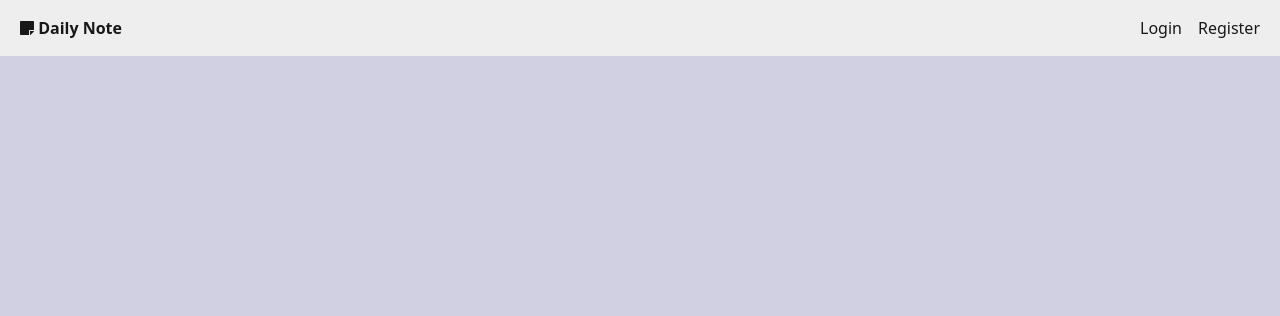
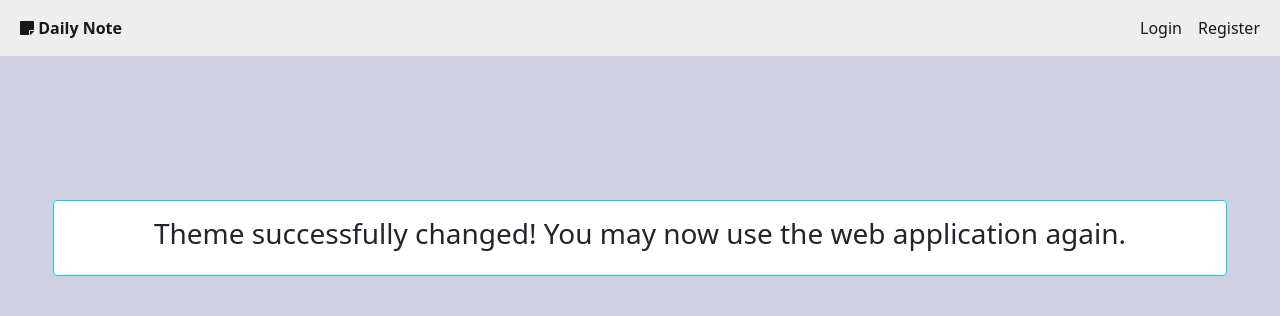
Before and after one commit to mryoshizaki/daily-note, a Django app: page / in a window 1280 px wide. Shown: the top 316 px of the page. Run offline with Django 3.2, Linux system fonts and the light colour scheme; some libraries are stand-ins or nearby versions.

Commit message:
front end

```diff
--- a/main/templates/main/index.html
+++ b/main/templates/main/index.html
@@ -1,2 +1,14 @@
 {% extends 'main/navbar.html' %}
-<h1>dansdksnakjjasd</h1>
+{%block content%}
+<br> <br> <br> <br> <br> <br>
+
+<div class="col-11" style="margin: auto;">
+    <div class="card border-info" style="margin: auto;">
+        <div class="card-body" style="text-align: center;">
+            <h3>Theme successfully changed! You may now use the web application again.</h3>
+        </div>
+    </div>
+</div>
+
+<br> <br> <br> <br> <br> <br>
+{% endblock %}
--- a/main/views.py
+++ b/main/views.py
@@ -239,6 +239,13 @@ def update_event(request,pk):
 def Pastel_Themed(request):
     user = request.user
     color = Color.objects.get(user = user)
+
+    events = Event.objects.filter(user=user).filter(event_type="Event")
+    event_count = events.count()
+    tasks = Event.objects.filter(user=user).filter(event_type="Task")
+    task_count = tasks.count()
+    notExist = ""
+
     colorform = Colorform({'user':user,'value_navbar':"#eeeeee",'value_background':"#d1cfe2"},instance=color)
     if(colorform.is_valid()):
         colorform.save()
@@ -246,12 +253,19 @@ def Pastel_Themed(request):
     else:
         print(colorform.errors)
     color = Color.objects.get(user = user)
-    data = {'color':color}
-    return render(request, "main/index.html",data)
+    data = {'color':color,'notExist':notExist, 'events':events, 'tasks':tasks, 'event_count':event_count, 'task_count':task_count }
+    return render(request, "main/dashboard.html",data)
 
 def Neutral_Themed(request):
     user = request.user
     color = Color.objects.get(user = user)
+
+    events = Event.objects.filter(user=user).filter(event_type="Event")
+    event_count = events.count()
+    tasks = Event.objects.filter(user=user).filter(event_type="Task")
+    task_count = tasks.count()
+    notExist = ""
+
     colorform = Colorform({'user':user,'value_navbar':"#a75e2f",'value_background':"#e8d9ce"},instance=color)
     if(colorform.is_valid()):
         colorform.save()
@@ -259,12 +273,19 @@ def Neutral_Themed(request):
     else:
         print(colorform.errors)
     color = Color.objects.get(user = user)
-    data = {'color':color}
-    return render(request, "main/index.html",data)
+    data = {'color':color,'notExist':notExist, 'events':events, 'tasks':tasks, 'event_count':event_count, 'task_count':task_count }
+    return render(request, "main/dashboard.html",data)
 
 def Bright_Themed(request):
     user = request.user
     color = Color.objects.get(user = user)
+
+    events = Event.objects.filter(user=user).filter(event_type="Event")
+    event_count = events.count()
+    tasks = Event.objects.filter(user=user).filter(event_type="Task")
+    task_count = tasks.count()
+    notExist = ""
+
     colorform = Colorform({'user':user,'value_navbar':"#f5e45f",'value_background':"#e2c1f3"},instance=color)
     if(colorform.is_valid()):
         colorform.save()
@@ -272,8 +293,8 @@ def Bright_Themed(request):
     else:
         print(colorform.errors)
     color = Color.objects.get(user = user)
-    data = {'color':color}
-    return render(request, "main/index.html",data)
+    data = {'color':color,'notExist':notExist, 'events':events, 'tasks':tasks, 'event_count':event_count, 'task_count':task_count }
+    return render(request, "main/dashboard.html",data)
 
 #dashboard
 
```
